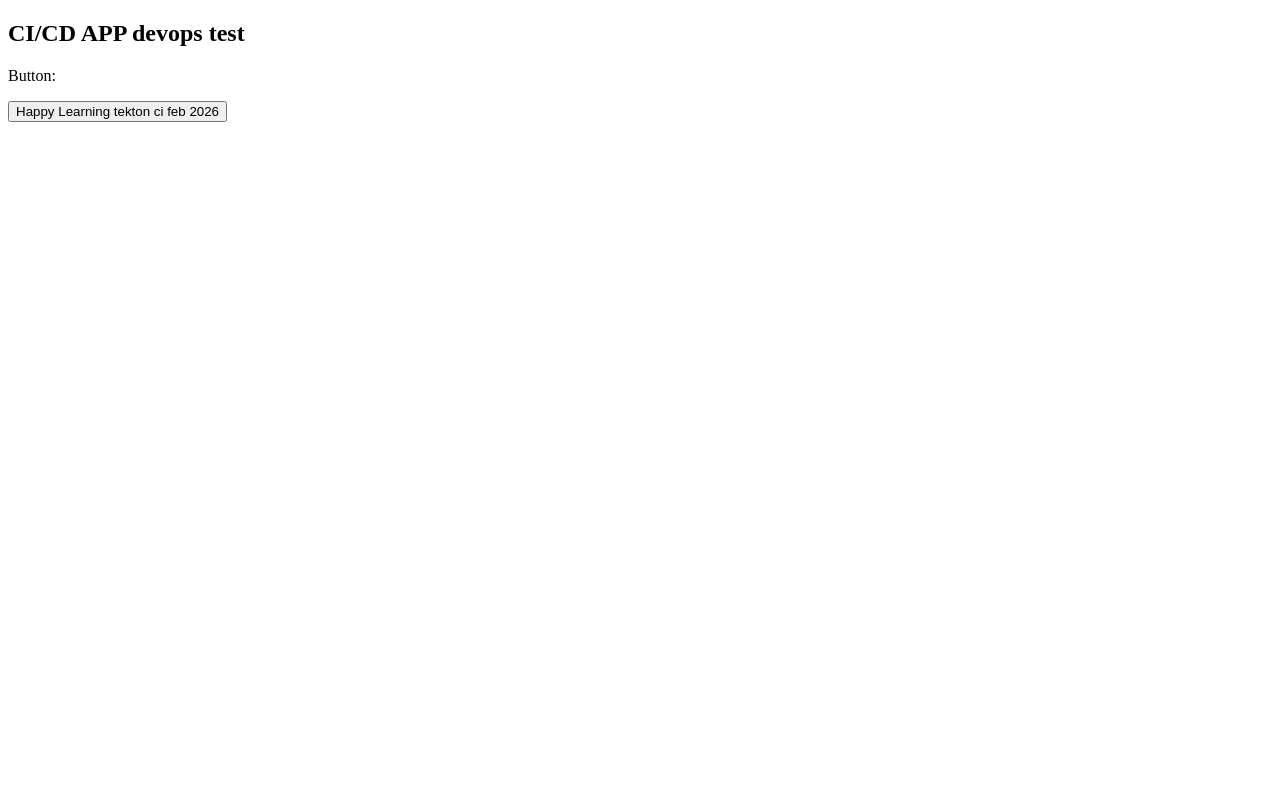
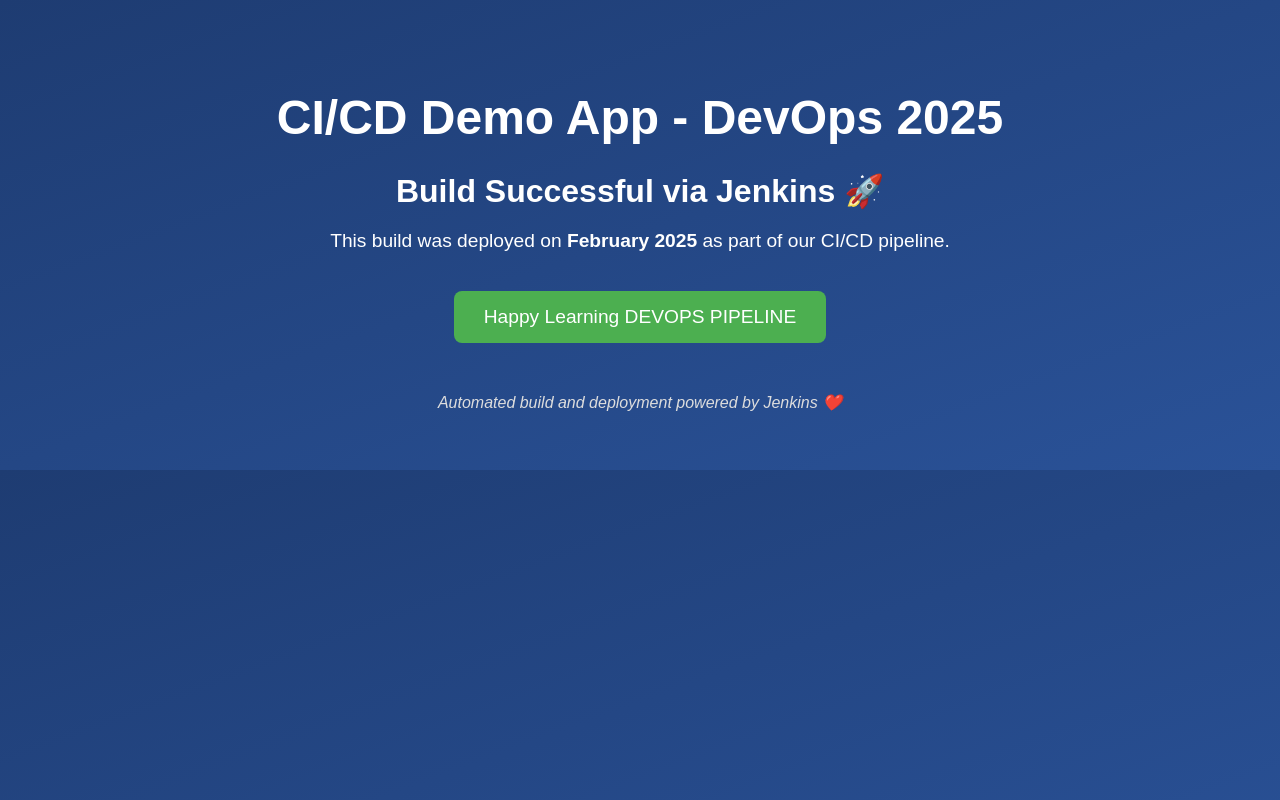
Before and after one commit to arunvel1988/docker-gitlab-ci-pipeline, a plain HTML site: page index.html in a window 1280 px wide. Drawn offline with Linux system fonts and the light colour scheme.

Commit message:
Update index.html

```diff
--- a/index.html
+++ b/index.html
@@ -3,11 +3,53 @@
 <head>
   <meta charset="UTF-8">
   <meta name="viewport" content="width=device-width, initial-scale=1.0">
-  <title>CI/CD DEMO APP devops 2026 </title>
+  <title>CI/CD Demo App - DevOps 2026</title>
+  <style>
+    body {
+      font-family: 'Arial', sans-serif;
+      background: linear-gradient(to bottom right, #1e3c72, #2a5298);
+      color: #ffffff;
+      text-align: center;
+      padding: 50px;
+    }
+    h1 {
+      font-size: 3rem;
+      margin-bottom: 10px;
+    }
+    h2 {
+      font-size: 2rem;
+      margin-bottom: 20px;
+    }
+    p {
+      font-size: 1.2rem;
+    }
+    .button {
+      display: inline-block;
+      padding: 15px 30px;
+      font-size: 1.2rem;
+      color: #fff;
+      background-color: #4CAF50;
+      border: none;
+      border-radius: 8px;
+      cursor: pointer;
+      transition: background-color 0.3s ease;
+      margin-top: 20px;
+    }
+    .button:hover {
+      background-color: #45a049;
+    }
+    .footer {
+      margin-top: 50px;
+      font-style: italic;
+      color: #ddd;
+    }
+  </style>
 </head>
 <body>
-  <h2>CI/CD APP devops test  </h2>
-  <p>Button:</p>
-  <button>Happy Learning tekton ci feb 2026  </button>
+  <h1>CI/CD Demo App - DevOps 2025</h1>
+  <h2>Build Successful via Jenkins 🚀</h2>
+  <p>This build was deployed on <strong>February 2025</strong> as part of our CI/CD pipeline.</p>
+  <button class="button">Happy Learning DEVOPS PIPELINE</button>
+  <div class="footer">Automated build and deployment powered by Jenkins ❤️</div>
 </body>
 </html>
```
